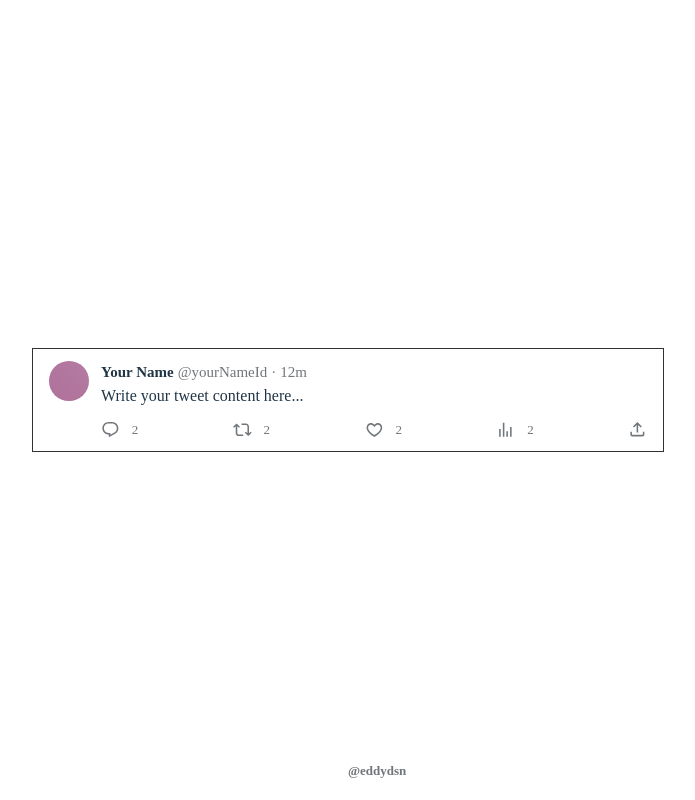
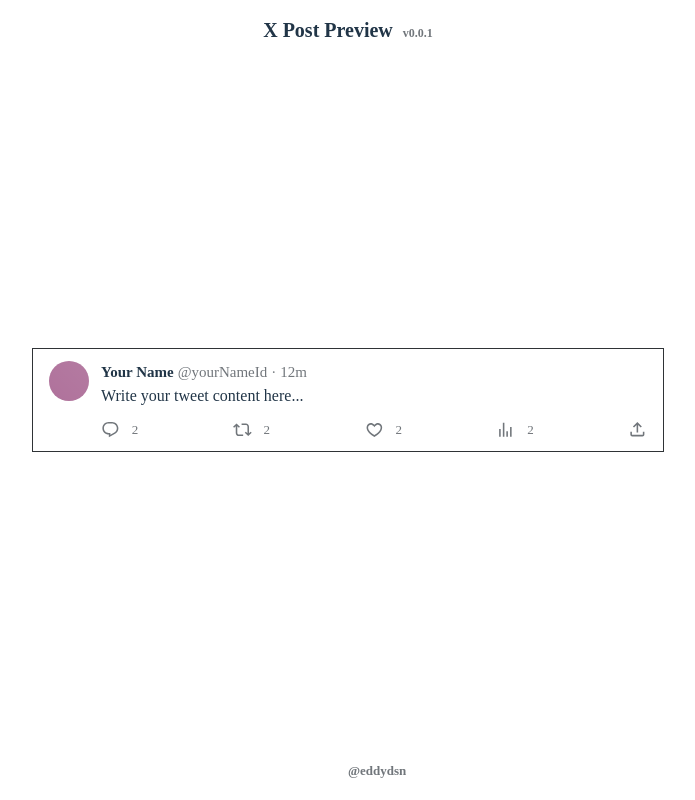
Before and after one commit to EddyDezuraud/tweetPreviewer, a Vue app: page / in a window 1280 px wide. Shown: the whole page, without its empty margins (292-987 px from the left). Built offline with nearby package versions, Linux system fonts and the light colour scheme; a web font is replaced by a local one.

Commit message:
Add version number and title

```diff
--- a/index.html
+++ b/index.html
@@ -4,7 +4,7 @@
     <meta charset="UTF-8" />
     <link rel="icon" type="image/svg+xml" href="/favicon.svg" />
     <meta name="viewport" content="width=device-width, initial-scale=1.0" />
-    <title>X Tweet Previewer</title>
+    <title>X Post Preview</title>
   </head>
   <body>
     <div id="app"></div>
--- a/src/App.vue
+++ b/src/App.vue
@@ -5,6 +5,10 @@ inject();
 </script>
 
 <template>
+  <div id="titlePage">
+    <h1 >X Post Preview</h1>
+    <span class="grey">v0.0.1</span>
+  </div>
   <Tweet/>
   <a class="twitterLink grey" href="https://twitter.com/eddydsn" target="_blank">
     @eddydsn
@@ -14,6 +18,31 @@ inject();
 
 <style>
 
+#titlePage {
+  position: absolute;
+  top: 20px;
+  text-align: center;
+  width: 100%;
+  left: 0;
+  display: flex;
+  justify-content: center;
+  align-items: baseline;
+  gap: 10px;
+}
+
+#titlePage h1 {
+  margin: 0;
+  padding: 0;
+  font-size: 20px;
+  line-height: 1;
+}
+
+#titlePage > span {
+  line-height: 1;
+  font-size: 12px;
+  font-weight: 700;
+}
+
 .twitterLink {
   position: absolute;
   bottom: 20px;
```
